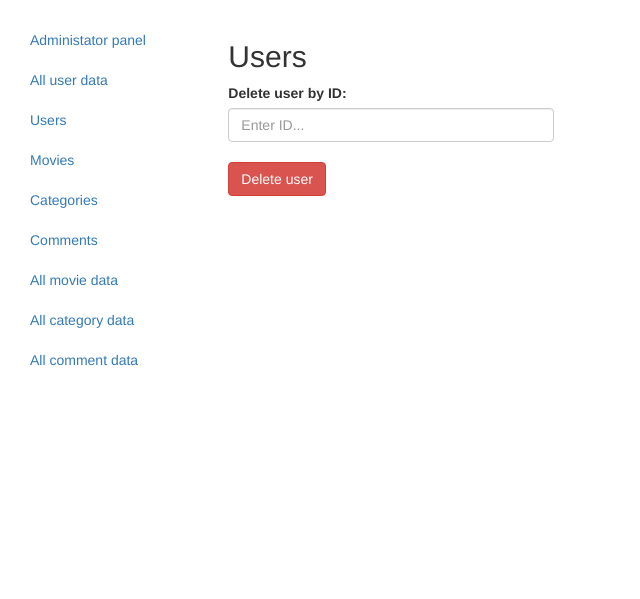
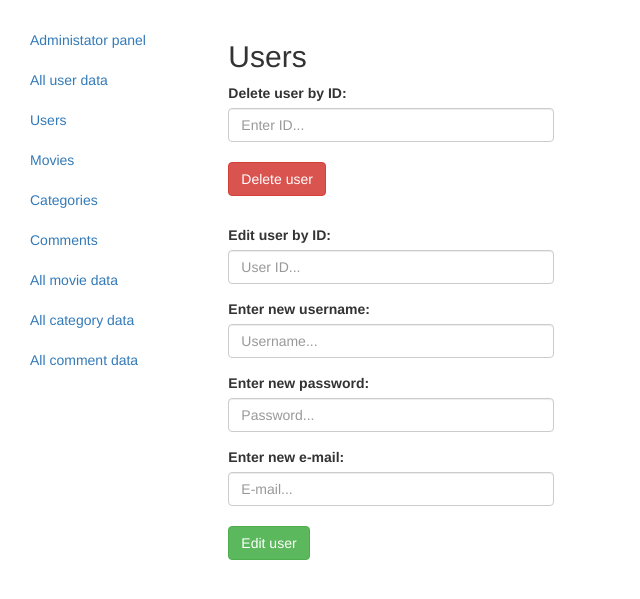
Before and after one commit to MiXiEEE/Potato-software, a PHP site: page /admin.php in a window 1280 px wide, after a click on "Users". Shown: the part 52-651 px from the top of the page, without its empty margins (0-640 px from the left). Run offline with PHP 8.4, Linux system fonts and the light colour scheme; tables that the repository leaves empty hold one stand-in row (values such as "Sample post"); some libraries are stand-ins or nearby versions.

Commit message:
added user edit in dashboard
added ability to edit user data in administrator dashboard
data input, edit and delete is completed

```diff
--- a/potato/admin.php
+++ b/potato/admin.php
@@ -86,6 +86,47 @@ $test = new DB_movie();
         $userID = mysqli_real_escape_string($test->getCon(), $_POST["userID"]);
 
         $test->deleteUser($userID);
+    }
+    ?>
+
+    <form method = "post" action = "admin.php">
+      <div class="row">
+        <div class="form-group col-md-4">
+          <label for="USERId">Edit user by ID:</label>
+          <input type="number" class="form-control" id="USERId" name="editUserID" placeholder="User ID...">
+        </div>
+      </div>
+      <div class="row">
+        <div class="form-group col-md-4">
+          <label for="userN">Enter new username:</label>
+          <input type="text" class="form-control" id="userN" name="editUserName" placeholder="Username...">
+        </div>
+      </div>
+      <div class="row">
+        <div class="form-group col-md-4">
+          <label for="userP">Enter new password:</label>
+          <input type="text" class="form-control" id="userP" name="editUserPass" placeholder="Password...">
+        </div>
+      </div>
+      <div class="row">
+        <div class="form-group col-md-4">
+          <label for="userE">Enter new e-mail:</label>
+          <input type="email" class="form-control" id="userE" name="editUserMail" placeholder="E-mail...">
+          <br>
+          <button type="submit" class="btn btn-success" name="userInput" onclick="alert('User is edited!')">Edit user</button>
+        </div>
+      </div>
+
+
+    </form>
+
+    <?php
+    if(isset($_POST["userInput"])){
+        $userID = mysqli_real_escape_string($test->getCon(), $_POST["editUserID"]);
+        $UserName = mysqli_real_escape_string($test->getCon(), $_POST["editUserName"]);
+        $UserPass = md5(mysqli_real_escape_string($test->getCon(), $_POST["editUserPass"]));
+        $UserMail = mysqli_real_escape_string($test->getCon(), $_POST["editUserMail"]);
+        $test->editUser($userID, $UserName, $UserPass, $UserMail);
     }
     ?>
 </div>
@@ -335,7 +376,7 @@ $test = new DB_movie();
   <?php $test->showAllCategories(); ?>
 </div>
 <div class="tab-pane text-style" id="tab9">
-  <h2>Category data</h2>
+  <h2>Comment data</h2>
   <?php $test->showAllComments(); ?>
 </div>
 
```
